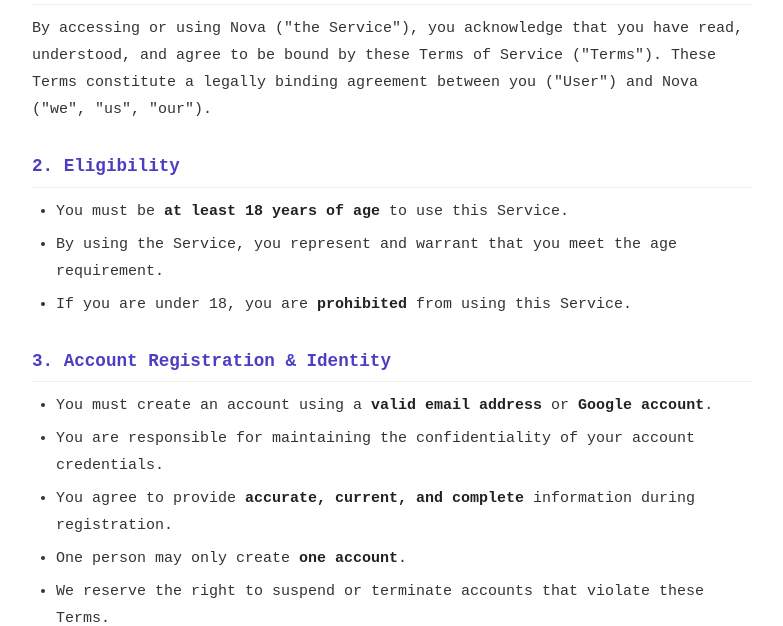
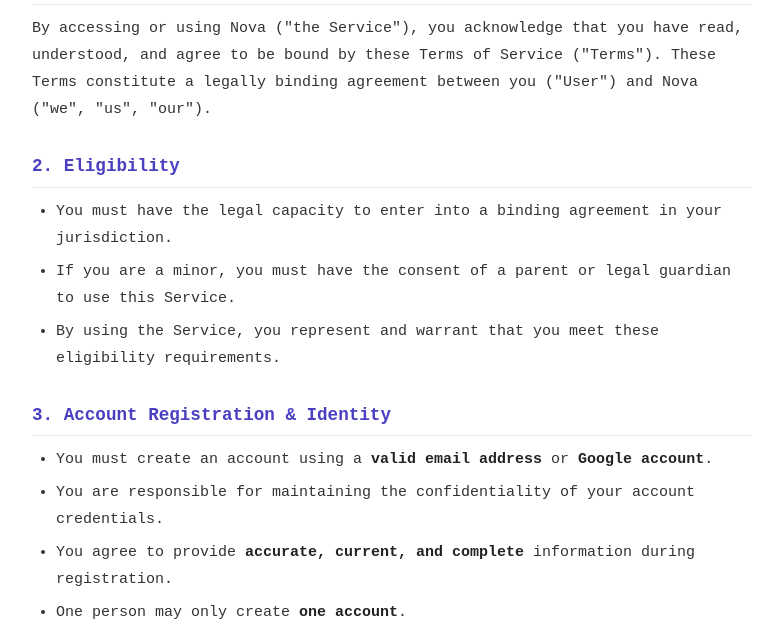
Before and after one commit to simpleintel/nova, a Flask app: page /tos in a window 1280 px wide. Shown: the part 293-919 px from the top of the page, without its empty margins (248-1031 px from the left). Run offline with Flask 3, Linux system fonts and the light colour scheme.

Commit message:
Remove age requirement from TOS and auth checkbox

```diff
--- a/templates/index.html
+++ b/templates/index.html
@@ -119,7 +119,7 @@ body{font:15px/1.6 "Courier New",Courier,"Lucida Console",monospace;background:v
         <input type="password" id="ap" placeholder="Password (6+ chars)" maxlength="64" autocomplete="current-password">
         <div class="tos-row" id="tos-row">
           <input type="checkbox" id="tos-cb">
-          <label for="tos-cb">I agree to the <a href="/tos" target="_blank">Terms of Service</a> and confirm I am at least 18 years old</label>
+          <label for="tos-cb">I agree to the <a href="/tos" target="_blank">Terms of Service</a></label>
         </div>
         <button class="b bp" id="a-login" style="font-size:14px;padding:10px 24px;justify-content:center">Log In</button>
         <div class="ae" id="a-err"></div>
--- a/templates/tos.html
+++ b/templates/tos.html
@@ -37,9 +37,9 @@ strong{color:#222}
 
 <h2>2. Eligibility</h2>
 <ul>
-  <li>You must be <strong>at least 18 years of age</strong> to use this Service.</li>
-  <li>By using the Service, you represent and warrant that you meet the age requirement.</li>
-  <li>If you are under 18, you are <strong>prohibited</strong> from using this Service.</li>
+  <li>You must have the legal capacity to enter into a binding agreement in your jurisdiction.</li>
+  <li>If you are a minor, you must have the consent of a parent or legal guardian to use this Service.</li>
+  <li>By using the Service, you represent and warrant that you meet these eligibility requirements.</li>
 </ul>
 
 <h2>3. Account Registration & Identity</h2>
```
Also changed, not shown: 2 other files.
